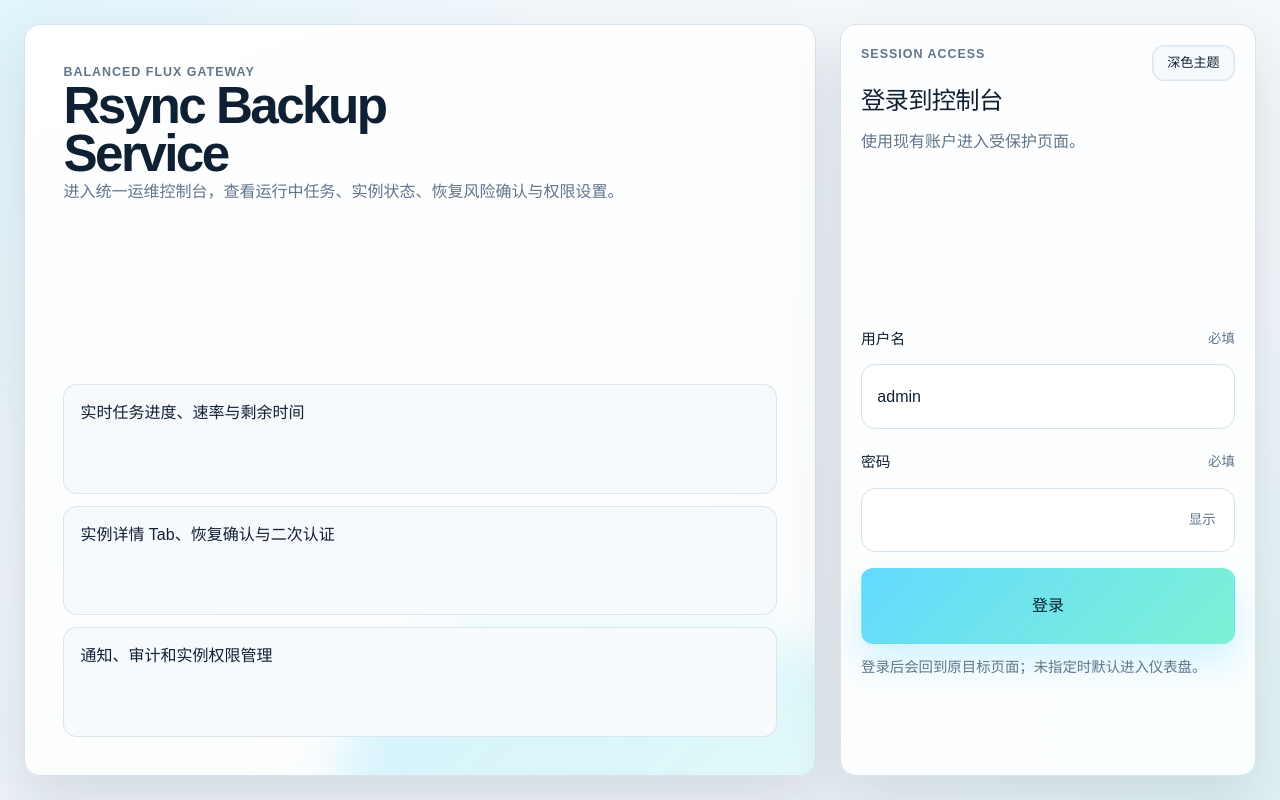
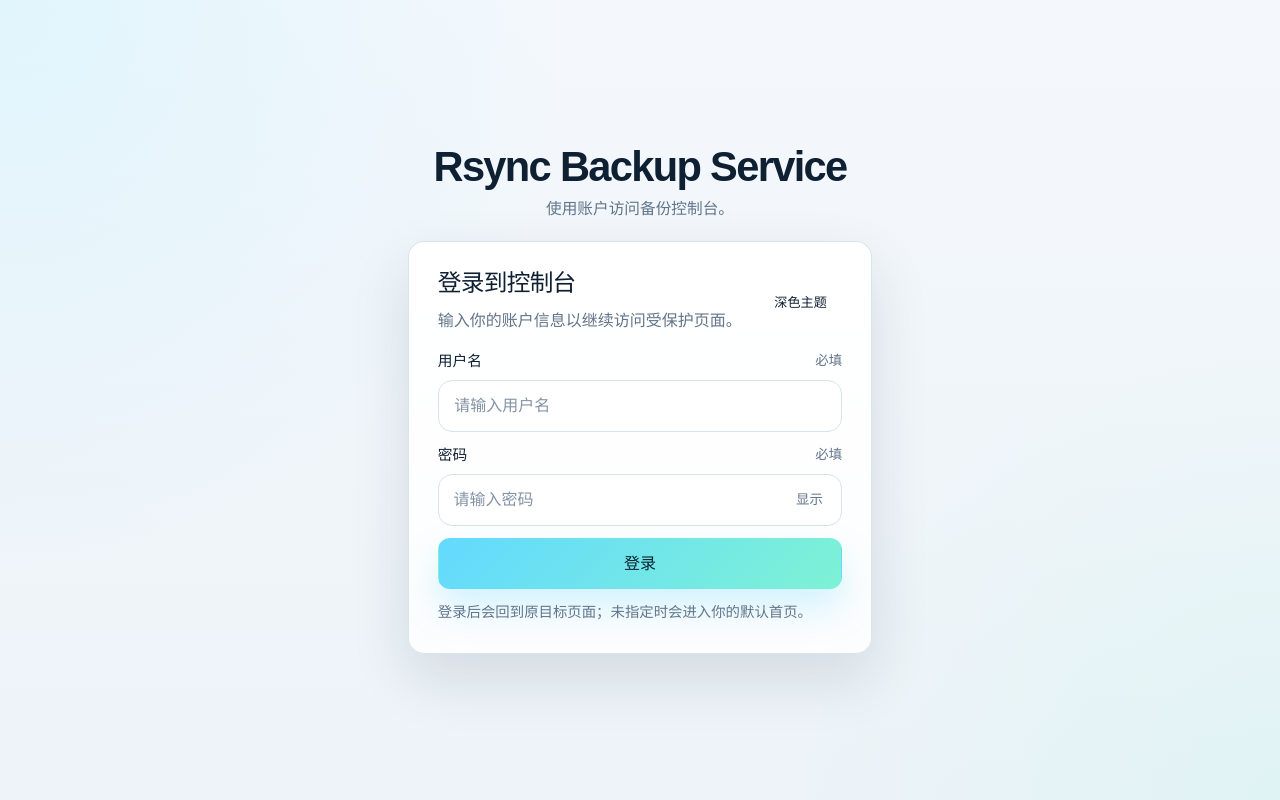
Before and after one commit to LunaDeerTech/RsyncBackupService, a Vue app in the folder web/: page /login in a window 1280 px wide. Built offline with nearby package versions, Linux system fonts and the light colour scheme; no server answers.

Commit message:
feat: redesign login page to a single-card layout with improved accessibility and user experience

```diff
--- a/web/src/views/LoginView.vue
+++ b/web/src/views/LoginView.vue
@@ -18,7 +18,7 @@ const session = useSession()
 const ui = useUiStore()
 
 const form = reactive({
-	username: "admin",
+	username: "",
 	password: "",
 })
 
@@ -55,31 +55,20 @@ async function handleSubmit(): Promise<void> {
 
 <template>
 	<div class="login-view" data-testid="login-view">
-		<section class="login-view__hero">
-			<div class="login-view__hero-copy">
-				<p class="login-view__eyebrow">Balanced Flux Gateway</p>
+		<div class="login-view__container">
+			<header class="login-view__brand">
 				<h1 class="login-view__title">Rsync Backup Service</h1>
-				<p class="login-view__subtitle">
-					进入统一运维控制台，查看运行中任务、实例状态、恢复风险确认与权限设置。
-				</p>
-			</div>
-
-			<ul class="login-view__highlights" aria-label="能力概览">
-				<li>实时任务进度、速率与剩余时间</li>
-				<li>实例详情 Tab、恢复确认与二次认证</li>
-				<li>通知、审计和实例权限管理</li>
-			</ul>
-		</section>
+				<p class="login-view__intro">使用账户访问备份控制台。</p>
+			</header>
 
 			<AppCard class="login-view__card">
 				<template #header>
 					<div class="login-view__card-header">
 						<div class="login-view__card-heading">
-						<p class="login-view__card-eyebrow">Session Access</p>
 							<h2 class="login-view__card-title">登录到控制台</h2>
-						<p class="login-view__card-subtitle">使用现有账户进入受保护页面。</p>
+							<p class="login-view__card-subtitle">输入你的账户信息以继续访问受保护页面。</p>
 						</div>
-					<AppButton variant="secondary" size="sm" :aria-label="themeActionLabel" @click="toggleTheme">
+						<AppButton variant="ghost" size="sm" :aria-label="themeActionLabel" @click="toggleTheme">
 							{{ ui.theme === "light" ? "深色主题" : "浅色主题" }}
 						</AppButton>
 					</div>
@@ -87,159 +76,125 @@ async function handleSubmit(): Promise<void> {
 
 				<form class="login-view__form" @submit.prevent="handleSubmit">
 					<AppFormField label="用户名" required>
-					<AppInput v-model="form.username" autocomplete="username" />
+						<AppInput v-model="form.username" autocomplete="username" placeholder="请输入用户名" />
 					</AppFormField>
 
 					<AppFormField label="密码" required>
-					<AppPasswordInput v-model="form.password" autocomplete="current-password" />
+						<AppPasswordInput
+							v-model="form.password"
+							autocomplete="current-password"
+							placeholder="请输入密码"
+						/>
 					</AppFormField>
 
 					<AppNotification
 						v-if="errorMessage"
 						title="登录失败"
 						tone="danger"
+						announce
 						:description="errorMessage"
 					/>
 
 					<AppButton type="submit" size="lg" :loading="isSubmitting">登录</AppButton>
 				</form>
 
-			<p class="login-view__hint">登录后会回到原目标页面；未指定时默认进入仪表盘。</p>
+				<p class="login-view__hint">登录后会回到原目标页面；未指定时会进入你的默认首页。</p>
 			</AppCard>
+		</div>
 	</div>
 </template>
 
 <style scoped>
 .login-view {
+	min-height: 100vh;
 	display: grid;
-	grid-template-columns: minmax(0, 1.15fr) minmax(20rem, 26rem);
-	gap: var(--space-6);
-	align-items: stretch;
-	min-height: 100vh;
+	place-items: center;
 	padding: var(--space-6);
 	background:
-		radial-gradient(circle at top left, color-mix(in srgb, var(--primary-500) 18%, transparent), transparent 35%),
-		radial-gradient(circle at bottom right, color-mix(in srgb, var(--accent-mint-400) 16%, transparent), transparent 40%),
+		radial-gradient(circle at top, color-mix(in srgb, var(--primary-500) 10%, transparent), transparent 42%),
+		radial-gradient(circle at bottom, color-mix(in srgb, var(--accent-mint-400) 8%, transparent), transparent 48%),
 		var(--surface-base);
 }
 
-.login-view__hero,
-.login-view__card {
-	align-self: stretch;
+.login-view__container {
+	width: min(100%, 29rem);
+	display: grid;
+	gap: var(--space-5);
 }
 
-.login-view__hero {
+.login-view__brand {
 	display: grid;
-	gap: var(--space-6);
-	padding: clamp(1.8rem, 3vw, 2.8rem);
-	border: var(--border-width) solid var(--shell-panel-border);
-	border-radius: var(--radius-card);
-	background:
-		linear-gradient(160deg, color-mix(in srgb, var(--surface-panel) 96%, transparent), transparent),
-		var(--shell-panel-bg);
-	box-shadow: var(--shell-panel-shadow);
-	position: relative;
-	overflow: hidden;
-}
-
-.login-view__hero::after {
-	content: "";
-	position: absolute;
-	inset: auto -10% -20% 40%;
-	height: 18rem;
-	border-radius: 999px;
-	background: var(--shell-hero-glow);
-	filter: blur(24px);
-	pointer-events: none;
-}
-
-.login-view__hero-copy,
-.login-view__highlights {
-	position: relative;
-	z-index: 1;
-}
-
-.login-view__eyebrow,
-.login-view__card-eyebrow,
-.login-view__hint,
-.login-view__card-subtitle {
-	margin: 0;
-	color: var(--text-muted);
-}
-
-.login-view__eyebrow,
-.login-view__card-eyebrow {
-	font-size: 0.78rem;
-	font-weight: 700;
-	letter-spacing: 0.08em;
-	text-transform: uppercase;
+	gap: var(--space-2);
+	justify-items: center;
+	text-align: center;
 }
 
 .login-view__title {
 	margin: 0;
-	max-width: 12ch;
 	color: var(--text-strong);
-	font-size: clamp(2.4rem, 4vw, 4.1rem);
-	line-height: 0.94;
-	letter-spacing: -0.05em;
+	font-size: clamp(1.9rem, 4vw, 2.6rem);
+	line-height: 1;
+	letter-spacing: -0.04em;
 }
 
-.login-view__subtitle {
+.login-view__intro,
+.login-view__card-subtitle,
+.login-view__hint {
 	margin: 0;
-	max-width: 36rem;
 	color: var(--text-muted);
-	font-size: 1rem;
-	line-height: 1.7;
+	line-height: 1.6;
 }
 
-.login-view__highlights {
-	display: grid;
-	gap: var(--space-3);
-	padding: 0;
-	margin: 0;
-	list-style: none;
+.login-view__intro {
+	font-size: 0.98rem;
 }
 
-.login-view__highlights li {
-	padding: 0.95rem 1rem;
-	border: var(--border-width) solid color-mix(in srgb, var(--border-default) 88%, transparent);
-	border-radius: var(--radius-control);
-	background: color-mix(in srgb, var(--surface-elevated) 92%, var(--surface-panel-solid));
-	color: var(--text-strong);
-	line-height: 1.6;
+.login-view__card {
+	width: 100%;
+	padding: clamp(1.2rem, 3vw, 1.8rem);
+	border-color: color-mix(in srgb, var(--border-default) 92%, transparent);
+	background:
+		linear-gradient(180deg, color-mix(in srgb, var(--surface-panel) 96%, transparent), transparent),
+		var(--shell-panel-bg);
+	box-shadow: var(--shell-panel-shadow);
 }
 
 .login-view__card-header {
 	display: flex;
 	justify-content: space-between;
-	align-items: flex-start;
+	align-items: center;
 	gap: var(--space-4);
-	flex-wrap: wrap;
 }
 
 .login-view__card-heading,
 .login-view__form {
 	display: grid;
-	gap: var(--space-4);
+	gap: var(--space-3);
 }
 
 .login-view__card-title {
-	margin: var(--space-2) 0 0;
+	margin: 0;
 	color: var(--text-strong);
-	font-size: 1.52rem;
+	font-size: 1.48rem;
 	line-height: 1.1;
 	letter-spacing: -0.03em;
 }
 
 .login-view__hint {
 	font-size: 0.9rem;
-	line-height: 1.6;
 }
 
 @media (max-width: 920px) {
 	.login-view {
-		grid-template-columns: 1fr;
 		padding: var(--space-4);
+	}
+
+	.login-view__container {
+		gap: var(--space-4);
+	}
+
+	.login-view__card-header {
+		align-items: flex-start;
 	}
 }
 </style>
```
Also changed, not shown: 3 other files (tests, documents, lock files or other folders). Lines whose indentation alone changed are shown as unchanged.
